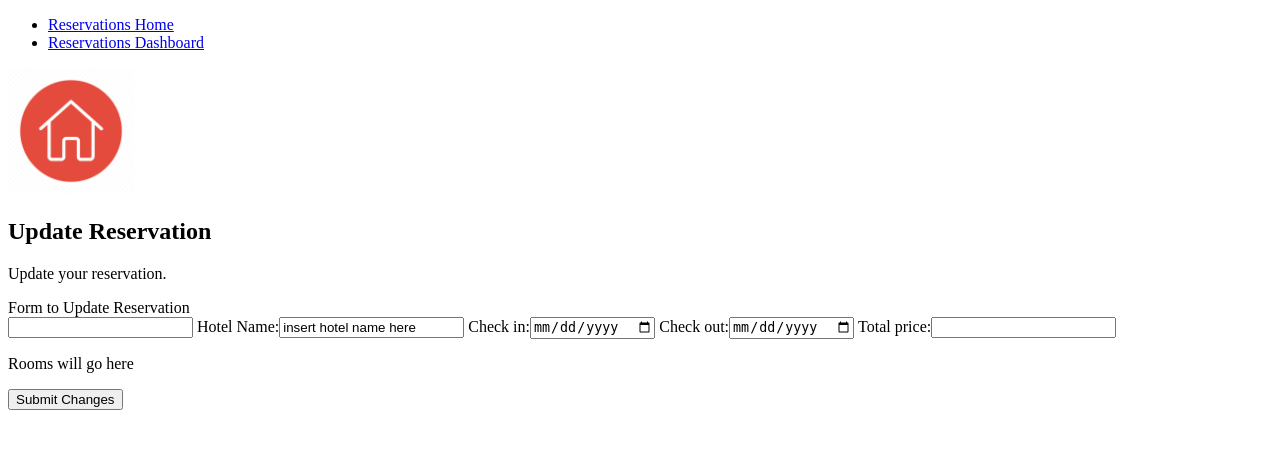
After one commit to Alaroudi/Hotel-Reservation-App, a Flask app: template reservation-api/templates/updateResForm.html in a window 1280 px wide. The commit adds this page. Shown: the top 463 px of the page. Run offline with Flask 2, Linux system fonts and the light colour scheme; the template is opened without the code that fills it, so the values that code supplies are empty; parts of the project's set-up code (start-up, migrations or seed data) failed here and were passed over.

Commit message:
Update reservation form works

```diff
--- a/reservation-api/app.py
+++ b/reservation-api/app.py
@@ -64,6 +64,40 @@ def loadUsersRes(user_id):
     return db.session.query(Reservations).filter_by(user_id=user_id).all()
 
 
+# function to load the reservation with reservation_id
+def loadResByResID(reservation_id):
+    return db.session.query(Reservations).filter_by(reservation_id=reservation_id).first()
+
+
+# Update Functions
+###################################
+# updates a reservation for a customer
+@app.route('/updateRes', methods=['POST'])
+def updateRes():
+    formID = request.form.get('formID')
+    newCheckIn = request.form.get("newCheckIn")
+    newCheckOut = request.form.get("newCheckOut")
+
+    # fetch the reservation with reservation_id (formID)
+    res = None
+    res = loadResByResID(formID)
+
+    if newCheckIn == "None" or not newCheckIn:
+        res.check_in = None
+    else:
+        res.check_in = newCheckIn
+
+    if newCheckOut == "None" or not newCheckOut:
+        res.check_out = None
+    else:
+        res.check_out = newCheckOut
+
+    db.session.add(res)
+    db.session.commit()
+
+    return redirect("/dashboard")
+
+
 # URL Routes
 ###################################
 
@@ -81,6 +115,17 @@ def dashboard(id=1, admin=""):
     usersRes = []
     usersRes = loadUsersRes(id)
     return render_template("dashboard.html", usersRes=usersRes)
+
+
+# form for customer to update reservations
+@app.route('/updateResForm', methods=['GET', 'POST'])
+def updateResForm():
+
+    formID = request.args.get('form')
+    # fetch the reservation with reservation_id (formID)
+    res = None
+    res = loadResByResID(formID)
+    return render_template("updateResForm.html", res=res, formID=formID)
 
 
 '''
--- /dev/null
+++ b/reservation-api/templates/updateResForm.html
@@ -0,0 +1,55 @@
+{% extends "base_layout.html" %}
+
+{% block title %}Update Reservation{% endblock %}
+
+{% block head %}
+{{ super() }}
+{% endblock %}
+
+{% block content %}
+
+<!-- begin page content -->
+<div class="row">
+
+    <a href="/">
+        <image src="{{ url_for('static', filename = 'images/home-icon.png'   )}}" width=10%>
+
+    </a>
+    <div class="col-sm-12">
+        <h1>Update Reservation</h1>
+        <p>Update your reservation.</p>
+    </div>
+
+    <div class="form-style-1">
+        <formtitle>Form to Update Reservation {{formID}}</formtitle>
+        <form method="POST" action="./updateRes">
+            <!--Requestor section-->
+            <section>
+                <div class="container">
+                    <div class="row">
+                        <div class="col-sm-6">
+                            <label for="formid"><span></span></label><input type="text" id="formid" value="{{formID}}"
+                                name="formID" class="readonly-input-field" readonly>
+                            <label for="hotel"><span>Hotel Name:</span></label><input type="text" id="hotel"
+                                value="insert hotel name here" class="readonly-input-field" readonly>
+                            <label for="check_in"><span>Check in:</span></label><input type="date" id="check_in"
+                                value="{{res.check_in}}" name="newCheckIn" class="text-input-field">
+                            <label for="check_out"><span>Check out:</span></label><input type="date" id="check_out"
+                                value="{{res.check_in}}" name="newCheckOut" class="text-input-field">
+                            <label for="total_price"><span>Total price:</span></label><input type="text"
+                                id="total_price" value="{{res.total_price}}" class="readonly-input-field" readonly>
+                        </div>
+                        <div class="col-sm-6">
+                            <!--Rooms-->
+                            <p>Rooms will go here</p>
+                        </div>
+                    </div>
+                </div>
+                <input type="submit" value="Submit Changes">
+            </section>
+            <br><br><br>
+        </form>
+    </div>
+</div>
+<!-- end page content -->
+{% endblock %}
```
Also changed, not shown: reservation-api/templates/dashboard.html (+7 -5 lines).
